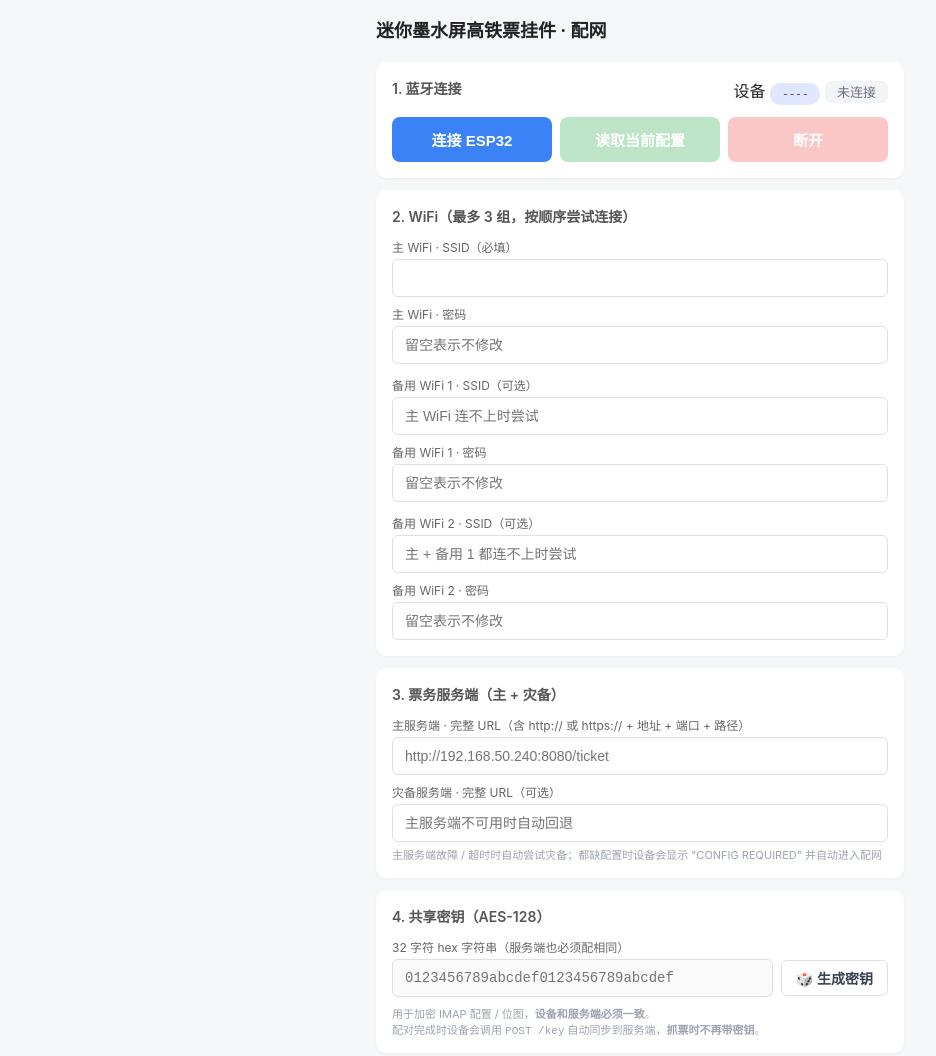
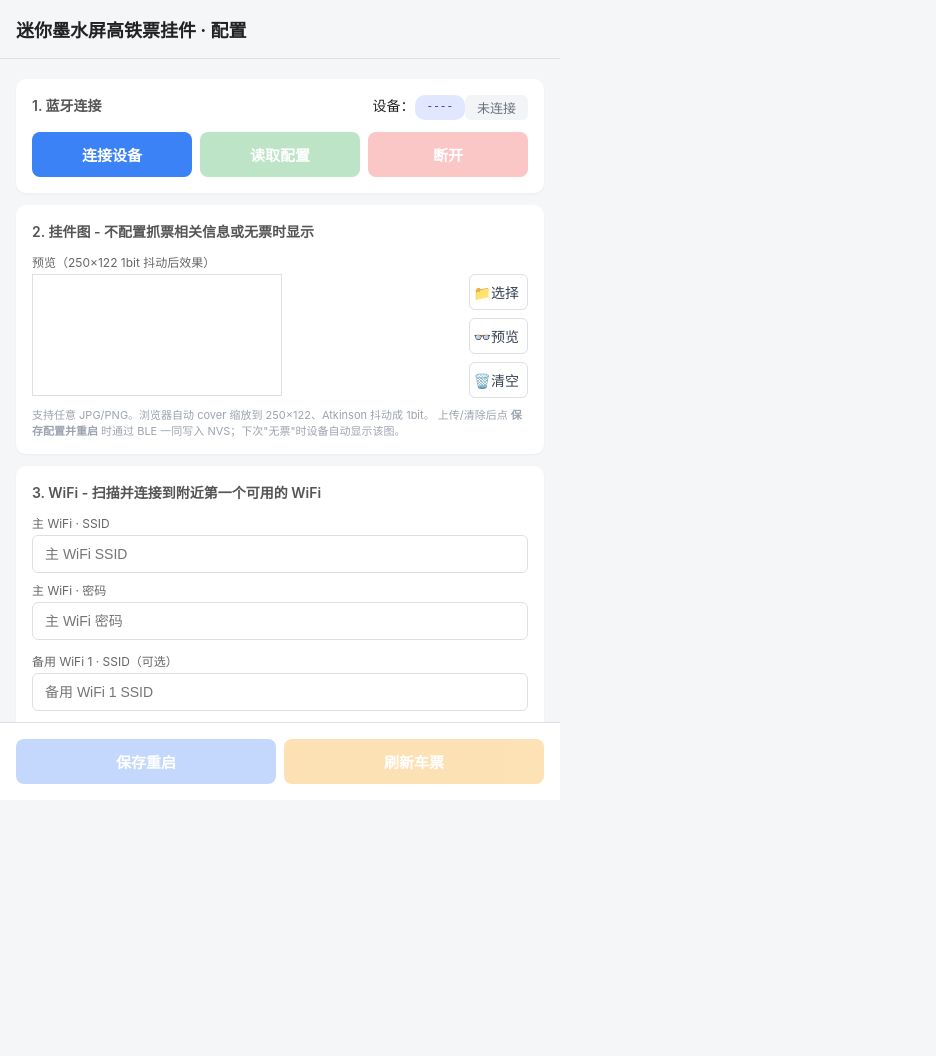
Before and after one commit to yayozen/E-Ink-Screen-High-Speed-Train-Ticket-Pendant, a plain HTML site: page docs/cfg.html in a window 1280 px wide. Shown: the top 1056 px of the page, without its empty margins (0-936 px from the left). After the commit the page ends 800 px from the top, so only its background shows below. Drawn offline with Linux system fonts and the light colour scheme.

Commit message:
feat: 新增静态挂件模式，优化缺配置处理逻辑
1. 新增deepSleepNoWakeup永久睡眠函数，用于无唤醒源的deep sleep
2. 修改设备ID前缀从CT32为TT
3. 重构缺配置处理流程：进入永久睡眠而非5分钟配网模式
4. 更新文档，新增静态挂件模式说明与使用方法
5. 调整setup执行流程与BLE配网逻辑

```diff
--- a/docs/cfg.html
+++ b/docs/cfg.html
@@ -1,90 +1,312 @@
 <!DOCTYPE html>
 <html lang="zh-CN">
+
 <head>
   <meta charset="UTF-8">
   <meta name="viewport" content="width=device-width, initial-scale=1, maximum-scale=1, user-scalable=no">
   <title>迷你墨水屏高铁票挂件 · 配网</title>
   <style>
-  * { box-sizing: border-box; -webkit-tap-highlight-color: transparent; }
-  html, body { margin: 0; padding: 0; font-family: -apple-system, "PingFang SC", "Microsoft YaHei", sans-serif; background: #f5f6f8; color: #222; }
-  .container { max-width: 560px; margin: 0 auto; padding: 16px; }
-  h1 { font-size: 18px; margin: 0 0 4px; }
-  .sub { color: #888; font-size: 12px; margin-bottom: 16px; }
-  .card { background: #fff; border-radius: 10px; padding: 16px; margin-bottom: 12px; box-shadow: 0 1px 3px rgba(0,0,0,0.04); }
-  .card h2 { font-size: 14px; margin: 0 0 12px; color: #555; font-weight: 600; }
-  label { display: block; font-size: 12px; color: #666; margin-bottom: 4px; }
-  input[type=text], input[type=password], input[type=number] { width: 100%; padding: 10px 12px; font-size: 14px; border: 1px solid #dcdfe6; border-radius: 6px; outline: none; }
-  input:focus { border-color: #3b82f6; }
-  .row { display: flex; gap: 8px; margin-bottom: 8px; }
-  .row > div { flex: 1; }
-  .row > div.flex2 { flex: 2; }
-  .check { display: flex; align-items: center; gap: 6px; font-size: 13px; }
-  .check input { width: 16px; height: 16px; }
-  .btn { display: block; width: 100%; padding: 12px; font-size: 15px; font-weight: 600; border: none; border-radius: 8px; cursor: pointer; }
-  .btn-primary { background: #3b82f6; color: #fff; }
-  .btn-success { background: #28a745; color: #fff; }
-  button:disabled { opacity: 0.3; cursor: not-allowed; }
-  .btn-secondary { background: #e5e7eb; color: #374151; margin-top: 8px; }
-  .btn-danger { background: #ef4444; color: #fff; margin-top: 8px; }
+    * {
+      box-sizing: border-box;
+      -webkit-tap-highlight-color: transparent;
+    }
+
+    html,
+    body {
+      margin: 0;
+      padding: 0;
+      font-family: -apple-system, "PingFang SC", "Microsoft YaHei", sans-serif;
+      background: #f5f6f8;
+      color: #222;
+      display: flex;
+      flex-direction: column;
+      overflow: hidden;
+      height: 100vh;
+      max-width: 560px;
+    }
+
+    .container {
+      width: 100%;
+      margin: 0 auto;
+      padding: 16px;
+      flex: 1;
+      overflow: auto;
+    }
+
+    h1 {
+      font-size: 18px;
+      margin: 0 0 4px;
+    }
+
+    .sub {
+      color: #888;
+      font-size: 12px;
+      margin-bottom: 16px;
+    }
+
+    .card {
+      background: #fff;
+      border-radius: 10px;
+      padding: 16px;
+      margin-bottom: 12px;
+      box-shadow: 0 1px 3px rgba(0, 0, 0, 0.04);
+    }
+
+    .bottom-btn {
+      border-radius: 0;
+      border-top: 1px solid #dcdfe6;
+      margin-bottom: 0;
+    }
+
+    .card h2 {
+      font-size: 14px;
+      margin: 0 0 12px;
+      color: #555;
+      font-weight: 600;
+    }
+
+    label {
+      display: block;
+      font-size: 12px;
+      color: #666;
+      margin-bottom: 4px;
+    }
+
+    input[type=text],
+    input[type=password],
+    input[type=number] {
+      width: 100%;
+      padding: 10px 12px;
+      font-size: 14px;
+      border: 1px solid #dcdfe6;
+      border-radius: 6px;
+      outline: none;
+    }
+
+    input:focus {
+      border-color: #3b82f6;
+    }
+
+    .row {
+      display: flex;
+      gap: 8px;
+      margin-bottom: 8px;
+    }
+
+    .row>div {
+      flex: 1;
+    }
+
+    .row>div.flex2 {
+      flex: 2;
+    }
+
+    .check {
+      display: flex;
+      align-items: center;
+      gap: 6px;
+      font-size: 13px;
+    }
+
+    .check input {
+      width: 16px;
+      height: 16px;
+    }
+
+    .btn {
+      display: block;
+      width: 100%;
+      padding: 12px;
+      font-size: 15px;
+      font-weight: 600;
+      border: none;
+      border-radius: 8px;
+      cursor: pointer;
+    }
+
+    .btn-primary {
+      background: #3b82f6;
+      color: #fff;
+    }
+
+    .btn-warning {
+      background: #f59e0b;
+      color: #fff;
+    }
+
+    .btn-success {
+      background: #28a745;
+      color: #fff;
+    }
+
+    button:disabled {
+      opacity: 0.3;
+      cursor: not-allowed;
+    }
+
+    .btn-secondary {
+      background: #e5e7eb;
+      color: #374151;
+      margin-top: 8px;
+    }
+
+    .btn-danger {
+      background: #ef4444;
+      color: #fff;
+      margin-top: 8px;
+    }
+
     /* 按钮组：让同一卡片内的按钮并排显示在一行 */
-  .btn-group { display: flex; gap: 8px; }
-  .btn-group .btn { flex: 1; width: auto; margin: 0; }
+    .btn-group {
+      display: flex;
+      gap: 8px;
+    }
+
+    .btn-group .btn {
+      flex: 1;
+      width: auto;
+      margin: 0;
+    }
+
     /* 紧凑按钮：用于共享密钥行等需要跟输入框并排的场景 */
-  .btn-gen { flex: 0 0 auto; padding: 7px 14px; font-size: 14px; font-weight: 600; border: 1px solid #dcdfe6; background: #fff; color: #374151; border-radius: 6px; cursor: pointer; white-space: nowrap; }
-  .btn-gen:hover { background: #f3f4f6; }
-  .btn-gen:active { background: #e5e7eb; }
-  .status { padding: 3px 12px; border-radius: 6px; font-size: 13px; }
-  .status.idle { background: #f3f4f6; color: #6b7280; }
-  .status.busy { background: #fef3c7; color: #92400e; }
-  .status.ok { background: #d1fae5; color: #065f46; }
-  .status.err { background: #fee2e2; color: #991b1b; }
-  .help { color: #9ca3af; font-size: 11px; margin-top: 4px; }
-  .help.ok { color: #67C23A; }
-  .help.err { color: #F56C6C; }
-  .pill { display: inline-block; padding: 5px 12px; background: #e0e7ff; color: #3730a3; border-radius: 10px; font-size: 11px; font-family: monospace; }
+    .btn-gen {
+      flex: 0 0 auto;
+      padding: 7px 4px;
+      padding-right: 8px;
+      font-size: 14px;
+      border: 1px solid #dcdfe6;
+      background: #fff;
+      color: #374151;
+      border-radius: 6px;
+      cursor: pointer;
+      white-space: nowrap;
+    }
+
+    .btn-gen:hover {
+      background: #f3f4f6;
+    }
+
+    .btn-gen:active {
+      background: #e5e7eb;
+    }
+
+    .status {
+      padding: 3px 12px;
+      border-radius: 6px;
+      font-size: 13px;
+    }
+
+    .status.idle {
+      background: #f3f4f6;
+      color: #6b7280;
+    }
+
+    .status.busy {
+      background: #fef3c7;
+      color: #92400e;
+    }
+
+    .status.ok {
+      background: #d1fae5;
+      color: #065f46;
+    }
+
+    .status.err {
+      background: #fee2e2;
+      color: #991b1b;
+    }
+
+    .help {
+      color: #9ca3af;
+      font-size: 11px;
+      margin-top: 4px;
+    }
+
+    .help.ok {
+      color: #67C23A;
+    }
+
+    .help.err {
+      color: #F56C6C;
+    }
+
+    .pill {
+      display: inline-block;
+      padding: 5px 12px;
+      background: #e0e7ff;
+      color: #3730a3;
+      border-radius: 10px;
+      font-size: 11px;
+      font-family: monospace;
+    }
   </style>
 </head>
+
 <body>
-<div class="container">
-  <h1 style="margin-bottom: 20px;">迷你墨水屏高铁票挂件 · 配网</h1>
+  <h1 style="padding: 16px; border-bottom: 1px solid #dcdfe6;">迷你墨水屏高铁票挂件 · 配置</h1>
 
+  <div id="container" class="container">
     <div class="card">
       <div style="display: flex; justify-content: space-between; align-items: top;">
         <h2>1. 蓝牙连接</h2>
-      <div style="margin-bottom: 12px;">
-        <span>设备</span>
+        <div style="margin-bottom: 12px;display: flex;">
+          <span style="font-size: 14px;">设备：</span>
           <span id="devId" class="pill">----</span>
           <span id="status" class="status idle">未连接</span>
         </div>
       </div>
       <div class="btn-group">
-      <button id="btnConn" class="btn btn-primary">连接 ESP32</button>
-      <button id="btnLoad" class="btn btn-success" disabled>读取当前配置</button>
+        <button id="btnConn" class="btn btn-primary">连接设备</button>
+        <button id="btnLoad" class="btn btn-success" disabled>读取配置</button>
         <button id="btnDisc" class="btn btn-danger" disabled>断开</button>
+      </div>
+    </div>
+
+    <div class="card">
+      <h2>2. 挂件图 - 不配置抓票相关信息或无票时显示</h2>
+      <div style="display:flex;align-items:center;justify-content:space-between;">
+        <label>预览（250×122 1bit 抖动后效果）</label>
+        <div id="imgState" class="help" style="margin-top:0;margin-bottom:4px; padding-right: 8px;"></div>
+      </div>
+      <div class="row" style="align-items:flex-start;flex-wrap:nowrap">
+        <div>
+          <canvas id="imgPreview" width="250" height="122"
+            style="border:1px solid #dcdfe6;background:#fff;display:block;image-rendering:pixelated;width:250px;height:122px"></canvas>
+        </div>
+        <div style="flex:0 0 auto;display:flex;flex-direction:column;gap:8px;align-self:flex-end">
+          <input type="file" id="imgFile" accept="image/*" style="display:none">
+          <button type="button" id="btnUpload" class="btn-gen">📁选择</button>
+          <button type="button" id="btnPreviewImg" class="btn-gen">👓预览</button>
+          <button type="button" id="btnClearImg" class="btn-gen">🗑️清空</button>
+        </div>
+      </div>
+      <div class="help">
+        支持任意 JPG/PNG。浏览器自动 cover 缩放到 250×122、Atkinson 抖动成 1bit。
+        上传/清除后点 <b>保存配置并重启</b> 时通过 BLE 一同写入 NVS；下次"无票"时设备自动显示该图。
       </div>
     </div>
 
     <form id="cfgForm" autocomplete="off">
       <div class="card">
-      <h2>2. WiFi（最多 3 组，按顺序尝试连接）</h2>
-      <label>主 WiFi · SSID（必填）</label>
-      <input type="text" id="wifi_ssid_0" maxlength="32">
+        <h2>3. WiFi - 扫描并连接到附近第一个可用的 WiFi</h2>
+        <label>主 WiFi · SSID</label>
+        <input type="text" id="wifi_ssid_0" maxlength="32" placeholder="主 WiFi SSID">
         <label style="margin-top:8px">主 WiFi · 密码</label>
-      <input type="password" id="wifi_pass_0" maxlength="64" placeholder="留空表示不修改">
+        <input type="password" id="wifi_pass_0" maxlength="64" placeholder="主 WiFi 密码">
 
         <label style="margin-top:12px">备用 WiFi 1 · SSID（可选）</label>
-      <input type="text" id="wifi_ssid_1" maxlength="32" placeholder="主 WiFi 连不上时尝试">
+        <input type="text" id="wifi_ssid_1" maxlength="32" placeholder="备用 WiFi 1 SSID">
         <label style="margin-top:8px">备用 WiFi 1 · 密码</label>
-      <input type="password" id="wifi_pass_1" maxlength="64" placeholder="留空表示不修改">
+        <input type="password" id="wifi_pass_1" maxlength="64" placeholder="备用 WiFi 1 密码">
 
         <label style="margin-top:12px">备用 WiFi 2 · SSID（可选）</label>
-      <input type="text" id="wifi_ssid_2" maxlength="32" placeholder="主 + 备用 1 都连不上时尝试">
+        <input type="text" id="wifi_ssid_2" maxlength="32" placeholder="备用 WiFi 2 SSID">
         <label style="margin-top:8px">备用 WiFi 2 · 密码</label>
-      <input type="password" id="wifi_pass_2" maxlength="64" placeholder="留空表示不修改">
+        <input type="password" id="wifi_pass_2" maxlength="64" placeholder="备用 WiFi 2 密码">
       </div>
 
       <div class="card">
-      <h2>3. 票务服务端（主 + 灾备）</h2>
+        <h2>4. 票务服务端（主 + 灾备）</h2>
         <label>主服务端 · 完整 URL（含 http:// 或 https:// + 地址 + 端口 + 路径）</label>
         <input type="text" id="ticket_url" maxlength="127" placeholder="http://192.168.50.240:8080/ticket">
         <label style="margin-top:8px">灾备服务端 · 完整 URL（可选）</label>
@@ -93,7 +315,7 @@
       </div>
 
       <div class="card">
-      <h2>4. 共享密钥（AES-128）</h2>
+        <h2>5. 共享密钥（AES-128）</h2>
         <label>32 字符 hex 字符串（服务端也必须配相同）</label>
         <div class="row" style="align-items:center;margin-top:4px;flex-wrap:nowrap">
           <input type="text" id="aes_key" maxlength="32" placeholder="0123456789abcdef0123456789abcdef"
@@ -107,11 +329,11 @@
       </div>
 
       <div class="card">
-      <h2>5. IMAP 邮箱（126/163 等）</h2>
+        <h2>6. IMAP 邮箱（126/163 等）</h2>
         <label>用户名</label>
         <input type="text" id="imap_user" maxlength="64" placeholder="user@126.com">
         <label style="margin-top:8px">密码 / 授权码</label>
-      <input type="password" id="imap_pass" maxlength="64" placeholder="留空表示不修改">
+        <input type="password" id="imap_pass" maxlength="64" placeholder="">
         <div class="row" style="margin-top:8px;display: none;">
           <div class="flex2">
             <label>IMAP 主机</label>
@@ -126,7 +348,7 @@
       </div>
 
       <div class="card">
-      <h2>6. 定时唤醒</h2>
+        <h2>7. 定时唤醒</h2>
         <div class="row">
           <div>
             <label>小时 (0-23)</label>
@@ -140,42 +362,19 @@
       </div>
 
       <div class="card">
-      <h2>7. 挂件图（无票时显示）</h2>
-          <div style="display:flex;align-items:center;justify-content:space-between;">
-            <label>预览（250×122 1bit 抖动后效果）</label>
-            <div id="imgState" class="help" style="margin-top:0;margin-bottom:4px; padding-right: 8px;"></div>
-          </div>
-      <div class="row" style="align-items:flex-start;flex-wrap:nowrap">
-        <div>
-          <canvas id="imgPreview" width="250" height="122"
-                  style="border:1px solid #dcdfe6;background:#fff;display:block;image-rendering:pixelated;width:250px;height:122px"></canvas>
-        </div>
-        <div style="flex:0 0 auto;display:flex;flex-direction:column;gap:8px;align-self:flex-end">
-          <input type="file" id="imgFile" accept="image/*" style="display:none">
-          <button type="button" id="btnUpload" class="btn-gen">📁 选择图片</button>
-          <button type="button" id="btnPreviewImg" class="btn-gen">🛜 预览图片</button>
-          <button type="button" id="btnClearImg" class="btn-gen">🗑️ 清除图片</button>
-        </div>
-      </div>
-      <div class="help">
-        支持任意 JPG/PNG。浏览器自动 cover 缩放到 250×122、Atkinson 抖动成 1bit。
-        上传/清除后点 <b>保存配置并重启</b> 时通过 BLE 一同写入 NVS；下次"无票"时设备自动显示该图。
-      </div>
-    </div>
-
-    <div class="card">
         <h2>8. 刷新车票（强刷，不走缓存）</h2>
         <div class="help">点击后退出配网模式，设备走正常抓票流程（WiFi→服务端→刷屏），前后端均跳过缓存。当前未保存的修改将丢失，蓝牙将断开。</div>
         <button type="button" id="btnRefreshTicket" class="btn btn-primary" disabled>🔄 刷新车票</button>
       </div>
+    </form>
+  </div>
 
-    <div class="card">
+  <div class="card bottom-btn">
     <div class="btn-group">
-      <button type="button" id="btnSave" class="btn btn-primary" disabled>保存配置并重启</button>
-      <button type="button" id="btnReset" class="btn btn-danger" disabled>恢复出厂设置</button>
+      <button type="button" id="btnSave" class="btn btn-primary" disabled>保存重启</button>
+      <button type="button" id="btnUpdate" class="btn btn-warning" disabled>刷新车票</button>
+      <button type="button" id="btnReset" class="btn btn-danger" style="display: none;" disabled>刷新车票</button>
     </div>
-  </div>
-  </form>
   </div>
 
   <script>
@@ -220,9 +419,9 @@ const imap_servers = {
       }
     };
 
-const SVC      = "4a4b5c6d-1111-2222-3333-444455556666";
-const CHR_W    = "4a4b5c6d-1111-2222-3333-aaaabbbbcccc";
-const CHR_NTF  = "4a4b5c6d-1111-2222-3333-111122223333";
+    const SVC = "4a4b5c6d-1111-2222-3333-444455556666";
+    const CHR_W = "4a4b5c6d-1111-2222-3333-aaaabbbbcccc";
+    const CHR_NTF = "4a4b5c6d-1111-2222-3333-111122223333";
 
     let EPD_WIDTH = 250;
     let EPD_HEIGHT = 122;
@@ -281,13 +480,13 @@ function ditherTo1Bit(gray) {
           const newPx = old < 128 ? 0 : 255;
           out[idx] = newPx;
           const err = (old - newPx) * K;
-      if (x + 1 < W)         out[idx + 1] += err;
-      if (x + 2 < W)         out[idx + 2] += err;
+          if (x + 1 < W) out[idx + 1] += err;
+          if (x + 2 < W) out[idx + 2] += err;
           if (y + 1 < H) {
-        if (x - 1 >= 0)      out[idx - 1 + W] += err;
-        out[idx + W]       += err;
-        if (x + 1 < W)       out[idx + 1 + W] += err;
-        if (x + 2 < W)       out[idx + 2 + W] += err;
+            if (x - 1 >= 0) out[idx - 1 + W] += err;
+            out[idx + W] += err;
+            if (x + 1 < W) out[idx + 1 + W] += err;
+            if (x + 2 < W) out[idx + 2 + W] += err;
           }
         }
       }
@@ -296,7 +495,7 @@ function ditherTo1Bit(gray) {
         for (let x = 0; x < W; x++) {
           if (out[y * W + x] < 128) {
             const byte = y * rowBytes + (x >> 3);
-        const bit  = 7 - (x & 7);
+            const bit = 7 - (x & 7);
             bits[byte] |= (1 << bit);
           }
         }
@@ -346,10 +545,10 @@ function convertImageToB64(file) {
           for (let y2 = 0; y2 < H; y2++) {
             for (let x2 = 0; x2 < W; x2++) {
               const byte = bits[y2 * rowBytes + (x2 >> 3)];
-          const bit  = 7 - (x2 & 7);
-          const v    = ((byte >> bit) & 1) ? 0 : 255;
-          const idx  = (y2 * W + x2) * 4;
-          out.data[idx]     = v;
+              const bit = 7 - (x2 & 7);
+              const v = ((byte >> bit) & 1) ? 0 : 255;
+              const idx = (y2 * W + x2) * 4;
+              out.data[idx] = v;
               out.data[idx + 1] = v;
               out.data[idx + 2] = v;
               out.data[idx + 3] = 255;
@@ -368,7 +567,7 @@ function convertImageToB64(file) {
     }
 
     function enableAfterConn(ok) {
-  ["btnLoad","btnDisc","btnSave","btnReset","btnRefreshTicket"].forEach(id => $(id).disabled = !ok);
+      ["btnLoad", "btnDisc", "btnSave", "btnReset", "btnUpdate", "btnRefreshTicket"].forEach(id => $(id).disabled = !ok);
       $("btnConn").disabled = ok;
       $("btnConn").textContent = ok ? "已连接" : "连接 ESP32";
     }
@@ -383,9 +582,9 @@ async function connect() {
         setStatus("连接 GATT…", "busy");
         device.addEventListener("gattserverdisconnected", onDisconnected);
         server = await device.gatt.connect();
-    svc    = await server.getPrimaryService(SVC);
-    chrW   = await svc.getCharacteristic(CHR_W);
-    chrN   = await svc.getCharacteristic(CHR_NTF);
+        svc = await server.getPrimaryService(SVC);
+        chrW = await svc.getCharacteristic(CHR_W);
+        chrN = await svc.getCharacteristic(CHR_NTF);
         /* 注意顺序：先注册事件处理，再 startNotifications，
            避免 race 错过首条 notify */
         chrN.addEventListener("characteristicvaluechanged", onNotify);
@@ -505,20 +704,20 @@ function fillForm(d) {
       /* ticket 对象：固件 dumpJson 输出 {url, url2}
          url2 缺省/为空表示未配灾备，旧固件只返 url 也兼容 */
       if (d.ticket && typeof d.ticket === "object") {
-    $("ticket_url").value  = d.ticket.url  || "";
+        $("ticket_url").value = d.ticket.url || "";
         $("ticket_url2").value = d.ticket.url2 || "";
       }
       if (d.imap) {
         $("imap_user").value = d.imap.user || "";
         $("imap_host").value = d.imap.host || "";
-    $("imap_pass").value = d.imap.pass || pass_overlay;
+        $("imap_pass").value = d.imap.pass || "";
         $("imap_port").value = d.imap.port || 993;
       }
       /* 密钥脱敏显示：固件端返 "xxxx****yyyy" 这种 */
       $("aes_key").value = d.aesKey || randomHexKey();
       console.error("🚀 ~ fillForm ~ d.aesKey || randomHexKey():", d.aesKey || randomHexKey())
       if (d.wake) {
-    $("wake_hour").value   = (d.wake.hour   === undefined || d.wake.hour   > 23) ? "1" : d.wake.hour;
+        $("wake_hour").value = (d.wake.hour === undefined || d.wake.hour > 23) ? "1" : d.wake.hour;
         $("wake_minute").value = (d.wake.minute === undefined || d.wake.minute > 59) ? "0" : d.wake.minute;
       }
       /* 挂件图状态：固件只回报"有/无"，不返 bitmap 本身（避免响应超 MTU） */
@@ -580,7 +779,7 @@ function gatherForm() {
         },
         aesKey: aesKeyVal,
         wake: {
-      hour:   parseInt($("wake_hour").value),
+          hour: parseInt($("wake_hour").value),
           minute: parseInt($("wake_minute").value)
         }
       };
@@ -666,11 +865,16 @@ async function resetConfig() {
       await writeCommand({ type: "reset" });
     }
 
-$("btnConn").onclick  = connect;
-$("btnLoad").onclick  = loadConfig;
-$("btnDisc").onclick  = () => { if (device && device.gatt.connected) device.gatt.disconnect(); };
-$("btnSave").onclick  = saveConfig;
+    $("btnConn").onclick = connect;
+    $("btnLoad").onclick = loadConfig;
+    $("btnDisc").onclick = () => { if (device && device.gatt.connected) device.gatt.disconnect(); };
+    $("btnSave").onclick = saveConfig;
     $("btnReset").onclick = resetConfig;
+    $("btnUpdate").onclick = () => {
+      // 滚动到底部
+      container.scrollTo({ top: container.scrollHeight, behavior: "smooth" });
+    };
+
     $("btnGenKey").onclick = () => { $("aes_key").value = randomHexKey(); };
     $("btnRefreshTicket").onclick = async () => {
       if (!chrW) return;
@@ -691,7 +895,7 @@ $("imgFile").onchange = async (e) => {
       setImgState("处理中（缩放+抖动）…", "busy");
       try {
         pendingImageB64 = await convertImageToB64(f);
-    setImgState("已选择（点保存配置并重启时上传，约 3 秒）", "ok");
+        setImgState("已选择", "ok");
       } catch (err) {
         pendingImageB64 = null;
         setImgState("处理失败：" + err.message, "err");
@@ -713,4 +917,5 @@ $("btnPreviewImg").onclick = async () => {
     };
   </script>
 </body>
+
 </html>
```
Also changed, not shown: README.md, esp32/README.md, 4 other files. Lines whose indentation alone changed are shown as unchanged.
